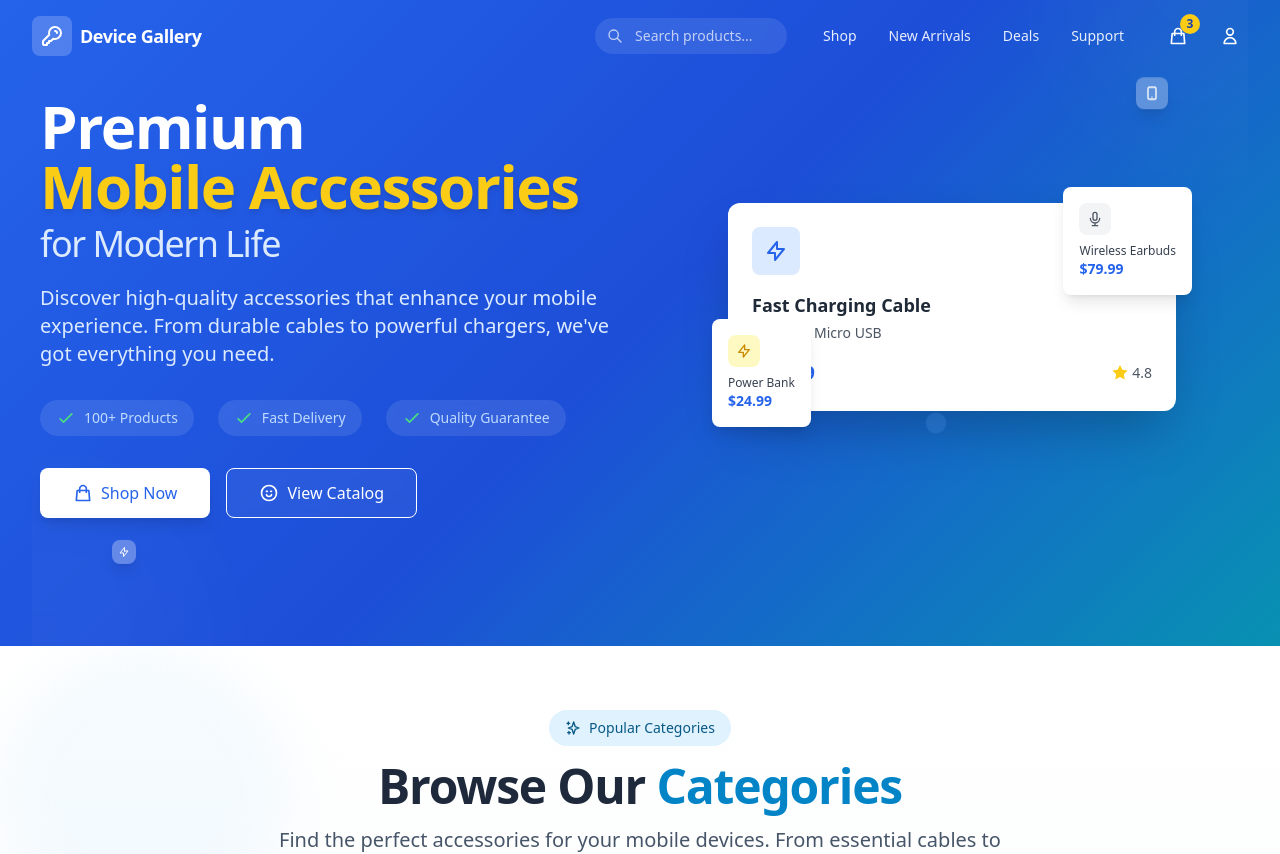
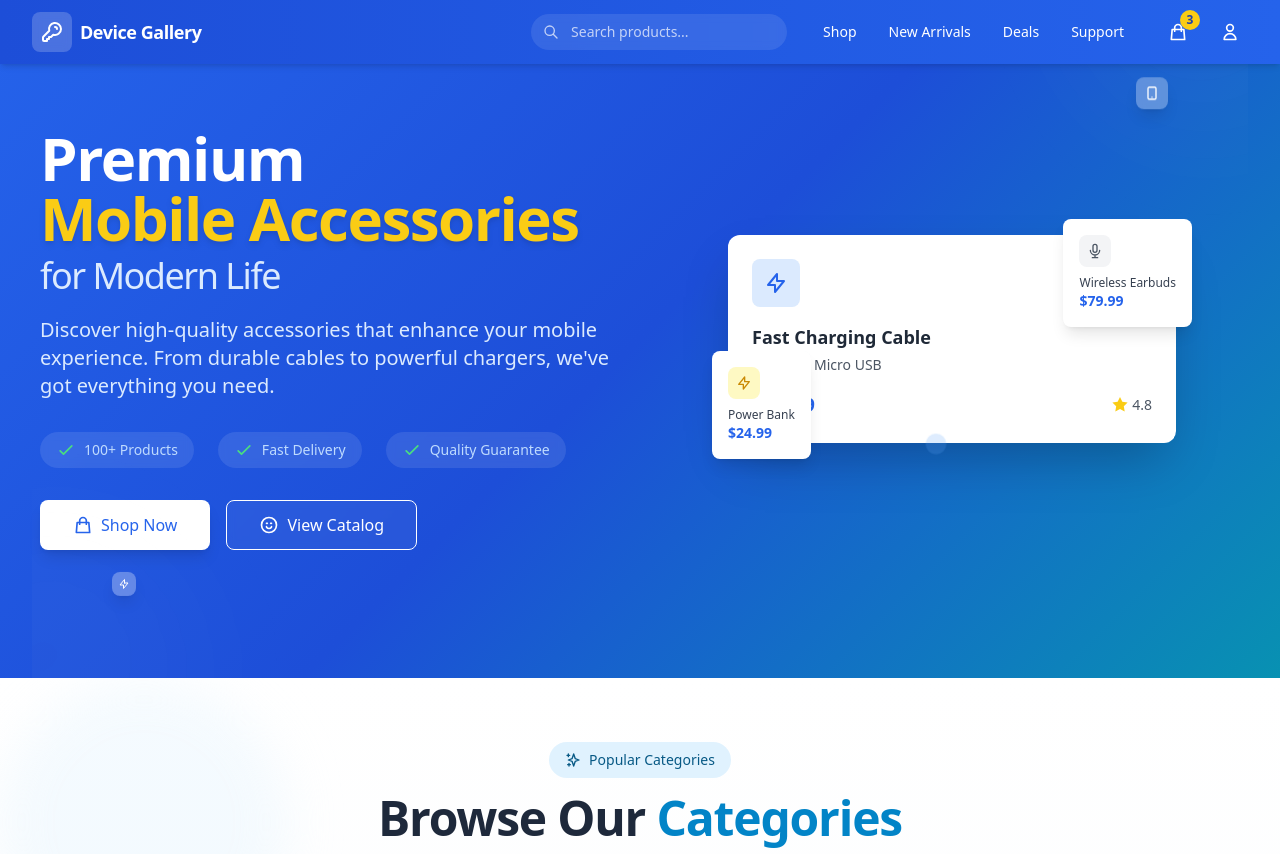
Before and after one commit to TheekshanaThathsara/device-gallery-hub, a React (Vite) app in the folder device-gallery-hub-frontend/: page / in a window 1280 px wide. Shown: the top 854 px of the page. Built offline with nearby package versions, Linux system fonts and the light colour scheme.

Commit message:
navbar updated

```diff
--- a/device-gallery-hub-frontend/src/components/home/Hero.jsx
+++ b/device-gallery-hub-frontend/src/components/home/Hero.jsx
@@ -16,7 +16,7 @@ export default function Hero() {
       }}
     >
       <div className="max-w-7xl mx-auto px-4 sm:px-6 lg:px-8">
-        <div className="relative pt-10 pb-14 sm:pt-16 sm:pb-20 md:pb-28 lg:pt-24 lg:pb-32">
+        <div className="relative pt-24 pb-14 sm:pt-28 sm:pb-20 md:pb-28 lg:pt-32 lg:pb-32">
           <div className="lg:grid lg:grid-cols-12 lg:gap-8 items-center">
             {/* Left Content */}
             <div className={`sm:text-center md:max-w-2xl md:mx-auto lg:col-span-6 lg:text-left transition-all duration-1000 ease-out ${isVisible ? 'opacity-100 translate-y-0' : 'opacity-0 translate-y-10'}`}>
--- a/device-gallery-hub-frontend/src/components/layout/Navbar.jsx
+++ b/device-gallery-hub-frontend/src/components/layout/Navbar.jsx
@@ -6,12 +6,13 @@ export default function Navbar() {
   const [isMobileMenuOpen, setIsMobileMenuOpen] = useState(false);
 
   useEffect(() => {
+    // Set to true immediately - we want the navbar to always have the "scrolled" appearance
+    setIsScrolled(true);
+
+    // Keep the scroll listener for potential future use
     const handleScroll = () => {
-      if (window.scrollY > 20) {
-        setIsScrolled(true);
-      } else {
-        setIsScrolled(false);
-      }
+      // Always true regardless of scroll position
+      setIsScrolled(true);
     };
 
     window.addEventListener('scroll', handleScroll);
@@ -20,17 +21,15 @@ export default function Navbar() {
 
   return (
     <nav
-      className={`fixed top-0 left-0 w-full z-50 transition-all duration-300 ${
-        isScrolled ? 'bg-white shadow-md py-2' : 'bg-transparent py-4'
-      }`}
+      className={`fixed top-0 left-0 w-full z-50 transition-all duration-300 bg-gradient-to-r from-blue-700 to-blue-600 shadow-md py-3`}
     >
       <div className="max-w-7xl mx-auto px-4 sm:px-6 lg:px-8">
         <div className="flex justify-between items-center">
           {/* Logo */}
           <Link to="/" className="flex items-center space-x-2 group">
-            <div className={`w-10 h-10 rounded-lg flex items-center justify-center ${isScrolled ? 'bg-blue-600' : 'bg-white/20 backdrop-blur-sm'}`}>
+            <div className="w-10 h-10 rounded-lg flex items-center justify-center bg-white/20 backdrop-blur-sm">
               <svg
-                className={`w-6 h-6 ${isScrolled ? 'text-white' : 'text-white'} transition-transform duration-300 group-hover:rotate-12`}
+                className="w-6 h-6 text-white transition-transform duration-300 group-hover:rotate-12"
                 fill="none"
                 viewBox="0 0 24 24"
                 stroke="currentColor"
@@ -38,9 +37,7 @@ export default function Navbar() {
                 <path strokeLinecap="round" strokeLinejoin="round" strokeWidth={2} d="M15 7a2 2 0 012 2m4 0a6 6 0 01-7.743 5.743L11 17H9v2H7v2H4a1 1 0 01-1-1v-2.586a1 1 0 01.293-.707l5.964-5.964A6 6 0 1121 9z" />
               </svg>
             </div>
-            <span className={`text-lg font-bold tracking-tight ${
-              isScrolled ? 'text-gray-800' : 'text-white'
-            }`}>
+            <span className="text-lg font-bold tracking-tight text-white">
               Device Gallery
             </span>
           </Link>
@@ -48,21 +45,15 @@ export default function Navbar() {
           {/* Desktop Navigation */}
           <div className="hidden md:flex items-center space-x-8">
             {/* Search */}
-            <div className={`relative transition-all duration-300 ${
-              isScrolled ? 'w-64' : 'w-48 hover:w-64'
-            }`}>
+            <div className="relative transition-all duration-300 w-64">
               <input
                 type="text"
                 placeholder="Search products..."
-                className={`w-full py-2 pl-10 pr-4 rounded-full text-sm focus:outline-none focus:ring-2 transition-all duration-200 ${
-                  isScrolled
-                    ? 'bg-gray-100 text-gray-700 focus:ring-blue-500 focus:bg-white'
-                    : 'bg-white/10 text-white placeholder-white/70 backdrop-blur-sm focus:ring-white/50 focus:bg-white/20'
-                }`}
+                className="w-full py-2 pl-10 pr-4 rounded-full text-sm focus:outline-none focus:ring-2 transition-all duration-200 bg-white/10 text-white placeholder-white/70 backdrop-blur-sm focus:ring-white/50 focus:bg-white/20"
               />
               <div className="absolute left-3 top-2.5">
                 <svg
-                  className={`h-4 w-4 ${isScrolled ? 'text-gray-500' : 'text-white/70'}`}
+                  className="h-4 w-4 text-white/70"
                   fill="none"
                   viewBox="0 0 24 24"
                   stroke="currentColor"
@@ -76,44 +67,28 @@ export default function Navbar() {
             <div className="flex items-center space-x-6">
               <Link
                 to="/shop"
-                className={`text-sm font-medium transition-all duration-200 ${
-                  isScrolled
-                    ? 'text-gray-600 hover:text-blue-600'
-                    : 'text-white/90 hover:text-white'
-                } hover:scale-105 relative px-1 py-1 group`}
+                className="text-sm font-medium transition-all duration-200 text-white hover:text-yellow-400 hover:scale-105 relative px-1 py-1 group"
               >
                 Shop
                 <span className="absolute bottom-0 left-0 w-0 h-0.5 bg-current group-hover:w-full transition-all duration-200"></span>
               </Link>
               <Link
                 to="/new-arrivals"
-                className={`text-sm font-medium transition-all duration-200 ${
-                  isScrolled
-                    ? 'text-gray-600 hover:text-blue-600'
-                    : 'text-white/90 hover:text-white'
-                } hover:scale-105 relative px-1 py-1 group`}
+                className="text-sm font-medium transition-all duration-200 text-white hover:text-yellow-400 hover:scale-105 relative px-1 py-1 group"
               >
                 New Arrivals
                 <span className="absolute bottom-0 left-0 w-0 h-0.5 bg-current group-hover:w-full transition-all duration-200"></span>
               </Link>
               <Link
                 to="/deals"
-                className={`text-sm font-medium transition-all duration-200 ${
-                  isScrolled
-                    ? 'text-gray-600 hover:text-blue-600'
-                    : 'text-white/90 hover:text-white'
-                } hover:scale-105 relative px-1 py-1 group`}
+                className="text-sm font-medium transition-all duration-200 text-white hover:text-yellow-400 hover:scale-105 relative px-1 py-1 group"
               >
                 Deals
                 <span className="absolute bottom-0 left-0 w-0 h-0.5 bg-current group-hover:w-full transition-all duration-200"></span>
               </Link>
               <Link
                 to="/support"
-                className={`text-sm font-medium transition-all duration-200 ${
-                  isScrolled
-                    ? 'text-gray-600 hover:text-blue-600'
-                    : 'text-white/90 hover:text-white'
-                } hover:scale-105 relative px-1 py-1 group`}
+                className="text-sm font-medium transition-all duration-200 text-white hover:text-yellow-400 hover:scale-105 relative px-1 py-1 group"
               >
                 Support
                 <span className="absolute bottom-0 left-0 w-0 h-0.5 bg-current group-hover:w-full transition-all duration-200"></span>
@@ -122,13 +97,9 @@ export default function Navbar() {
 
             {/* Cart & Account */}
             <div className="flex items-center space-x-4">
-              <button className={`relative p-2 rounded-full transition-colors duration-200 ${
-                isScrolled
-                  ? 'hover:bg-gray-100'
-                  : 'hover:bg-white/10'
-              }`}>
+              <button className="relative p-2 rounded-full transition-colors duration-200 hover:bg-white/10">
                 <svg
-                  className={`h-5 w-5 ${isScrolled ? 'text-gray-600' : 'text-white'}`}
+                  className="h-5 w-5 text-white"
                   fill="none"
                   viewBox="0 0 24 24"
                   stroke="currentColor"
@@ -137,13 +108,9 @@ export default function Navbar() {
                 </svg>
                 <span className="absolute -top-1 -right-1 bg-yellow-400 text-xs text-blue-800 font-bold rounded-full w-5 h-5 flex items-center justify-center">3</span>
               </button>
-              <button className={`relative p-2 rounded-full transition-colors duration-200 ${
-                isScrolled
-                  ? 'hover:bg-gray-100'
-                  : 'hover:bg-white/10'
-              }`}>
+              <button className="relative p-2 rounded-full transition-colors duration-200 hover:bg-white/10">
                 <svg
-                  className={`h-5 w-5 ${isScrolled ? 'text-gray-600' : 'text-white'}`}
+                  className="h-5 w-5 text-white"
                   fill="none"
                   viewBox="0 0 24 24"
                   stroke="currentColor"
@@ -158,11 +125,7 @@ export default function Navbar() {
           <div className="flex md:hidden">
             <button
               onClick={() => setIsMobileMenuOpen(!isMobileMenuOpen)}
-              className={`p-2 rounded-md ${
-                isScrolled
-                  ? 'text-gray-600 hover:text-blue-600 hover:bg-gray-100'
-                  : 'text-white hover:bg-white/10'
-              }`}
+              className="p-2 rounded-md text-white hover:bg-white/10"
             >
               {isMobileMenuOpen ? (
                 <svg className="h-6 w-6" fill="none" viewBox="0 0 24 24" stroke="currentColor">
@@ -180,22 +143,16 @@ export default function Navbar() {
 
       {/* Mobile Menu */}
       <div className={`md:hidden ${isMobileMenuOpen ? 'block' : 'hidden'} transition-all duration-300 ease-in-out`}>
-        <div className={`px-2 pt-2 pb-3 space-y-1 sm:px-3 ${
-          isScrolled ? 'bg-white' : 'bg-blue-600/95 backdrop-blur-sm'
-        }`}>
+        <div className="px-2 pt-2 pb-3 space-y-1 sm:px-3 bg-blue-700 backdrop-blur-sm">
           <div className="px-4 py-2">
             <input
               type="text"
               placeholder="Search products..."
-              className={`w-full py-2 pl-10 pr-4 rounded-lg text-sm focus:outline-none focus:ring-2 ${
-                isScrolled
-                  ? 'bg-gray-100 text-gray-700 focus:ring-blue-500'
-                  : 'bg-white/10 text-white placeholder-white/70 focus:ring-white/50'
-              }`}
+              className="w-full py-2 pl-10 pr-4 rounded-lg text-sm focus:outline-none focus:ring-2 bg-white/10 text-white placeholder-white/70 focus:ring-white/50"
             />
             <div className="absolute left-7 top-16">
               <svg
-                className={`h-4 w-4 ${isScrolled ? 'text-gray-500' : 'text-white/70'}`}
+                className="h-4 w-4 text-white/70"
                 fill="none"
                 viewBox="0 0 24 24"
                 stroke="currentColor"
@@ -206,66 +163,50 @@ export default function Navbar() {
           </div>
           <Link
             to="/shop"
-            className={`block px-3 py-2 rounded-md text-base font-medium ${
-              isScrolled
-                ? 'text-gray-700 hover:bg-gray-100'
-                : 'text-white hover:bg-white/10'
-            }`}
+            className="block px-3 py-2 rounded-md text-base font-medium text-white hover:bg-white/10"
           >
             Shop
           </Link>
           <Link
             to="/new-arrivals"
-            className={`block px-3 py-2 rounded-md text-base font-medium ${
-              isScrolled
-                ? 'text-gray-700 hover:bg-gray-100'
-                : 'text-white hover:bg-white/10'
-            }`}
+            className="block px-3 py-2 rounded-md text-base font-medium text-white hover:bg-white/10"
           >
             New Arrivals
           </Link>
           <Link
             to="/deals"
-            className={`block px-3 py-2 rounded-md text-base font-medium ${
-              isScrolled
-                ? 'text-gray-700 hover:bg-gray-100'
-                : 'text-white hover:bg-white/10'
-            }`}
+            className="block px-3 py-2 rounded-md text-base font-medium text-white hover:bg-white/10"
           >
             Deals
           </Link>
           <Link
             to="/support"
-            className={`block px-3 py-2 rounded-md text-base font-medium ${
-              isScrolled
-                ? 'text-gray-700 hover:bg-gray-100'
-                : 'text-white hover:bg-white/10'
-            }`}
+            className="block px-3 py-2 rounded-md text-base font-medium text-white hover:bg-white/10"
           >
             Support
           </Link>
           <div className="flex items-center justify-between px-3 py-2 border-t border-white/10 mt-2">
             <button className="flex items-center space-x-2">
               <svg
-                className={`h-5 w-5 ${isScrolled ? 'text-gray-600' : 'text-white'}`}
+                className="h-5 w-5 text-white"
                 fill="none"
                 viewBox="0 0 24 24"
                 stroke="currentColor"
               >
                 <path strokeLinecap="round" strokeLinejoin="round" strokeWidth={2} d="M16 11V7a4 4 0 00-8 0v4M5 9h14l1 12H4L5 9z" />
               </svg>
-              <span className={`${isScrolled ? 'text-gray-700' : 'text-white'}`}>Cart (3)</span>
+              <span className="text-white">Cart (3)</span>
             </button>
             <button className="flex items-center space-x-2">
               <svg
-                className={`h-5 w-5 ${isScrolled ? 'text-gray-600' : 'text-white'}`}
+                className="h-5 w-5 text-white"
                 fill="none"
                 viewBox="0 0 24 24"
                 stroke="currentColor"
               >
                 <path strokeLinecap="round" strokeLinejoin="round" strokeWidth={2} d="M16 7a4 4 0 11-8 0 4 4 0 018 0zM12 14a7 7 0 00-7 7h14a7 7 0 00-7-7z" />
               </svg>
-              <span className={`${isScrolled ? 'text-gray-700' : 'text-white'}`}>Account</span>
+              <span className="text-white">Account</span>
             </button>
           </div>
         </div>
```
